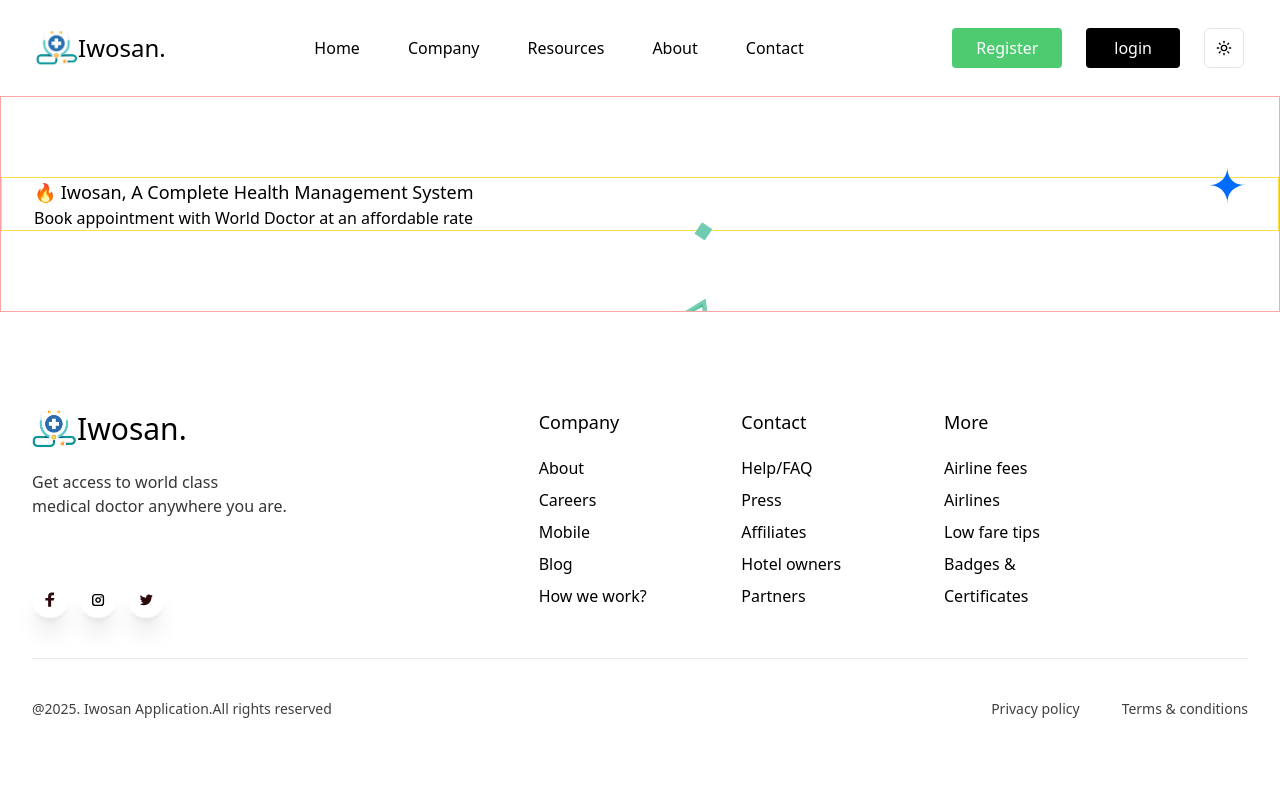
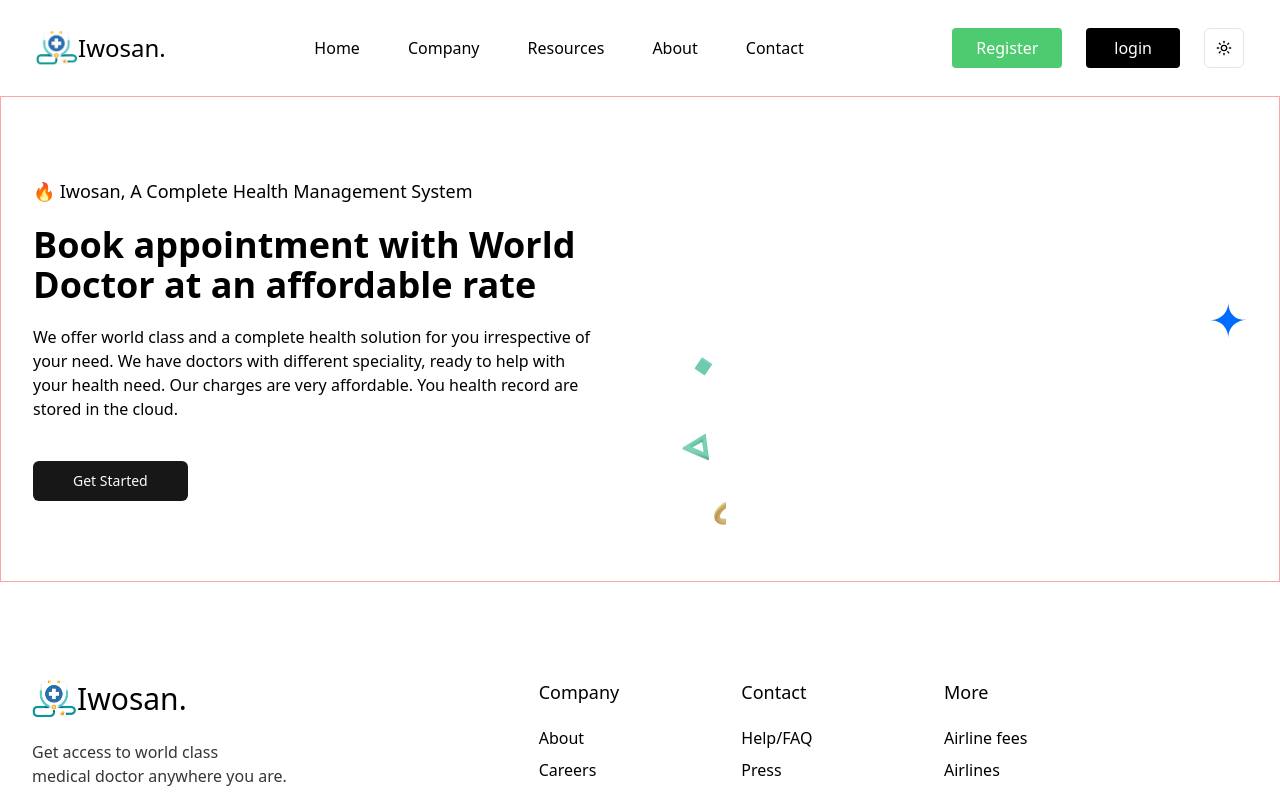
Before and after one commit to femiabimbola/hospital-management, a Next.js app in the folder client/: page / in a window 1280 px wide. Shown: the top 794 px of the page. Built offline with nearby package versions, Linux system fonts and the light colour scheme.

Commit message:
building hero

```diff
--- a/client/components/Hero3.tsx
+++ b/client/components/Hero3.tsx
@@ -1,15 +1,25 @@
 import Image from "next/image";
+import { Button } from "./ui/button";
+import Link from "next/link";
 
 const Hero3 = () => {
   return (
     <section className="overflow-hidden pb-20 pt-35 md:pt-20 xl:pb-25 xl:pt-46 border-red-300 border">
-      <div className="flex lg:items-center lg:gap-8 xl:gap-20 max-w-[1400px] mx-auto md:px-8 border border-yellow-300">
-        <div className=" md:w-1/2">
-          <h4 className="mb-4.5 text-lg font-medium text-black dark:text-white">
+      <div className="flex lg:items-center lg:gap-8 xl:gap-20 max-w-[1400px] mx-auto md:px-8 ">
+        <div className=" md:w-1/2 ">
+          <h4 className="mb-5 text-lg font-medium">
             🔥 Iwosan, A Complete Health Management System
           </h4>
-          <h1> Book appointment with World Doctor at an affordable rate</h1>
+          <h1 className="text-4xl font-bold mb-5"> Book appointment with World Doctor at an affordable rate</h1>
+          <p>
+            We offer world class and a complete health solution for you irrespective of your need. We have doctors with different speciality, ready to help with your health need. Our charges are very affordable.
+            You health record are stored in the cloud.
+          </p>
+          <Button asChild className="mt-10 px-10">
+            <Link href={'/login'}> Get Started</Link>
+          </Button>
         </div>
+
         <div className="animate_right hidden lg:block md:w-1/2">
           <div className="relative">
             <Image
```
